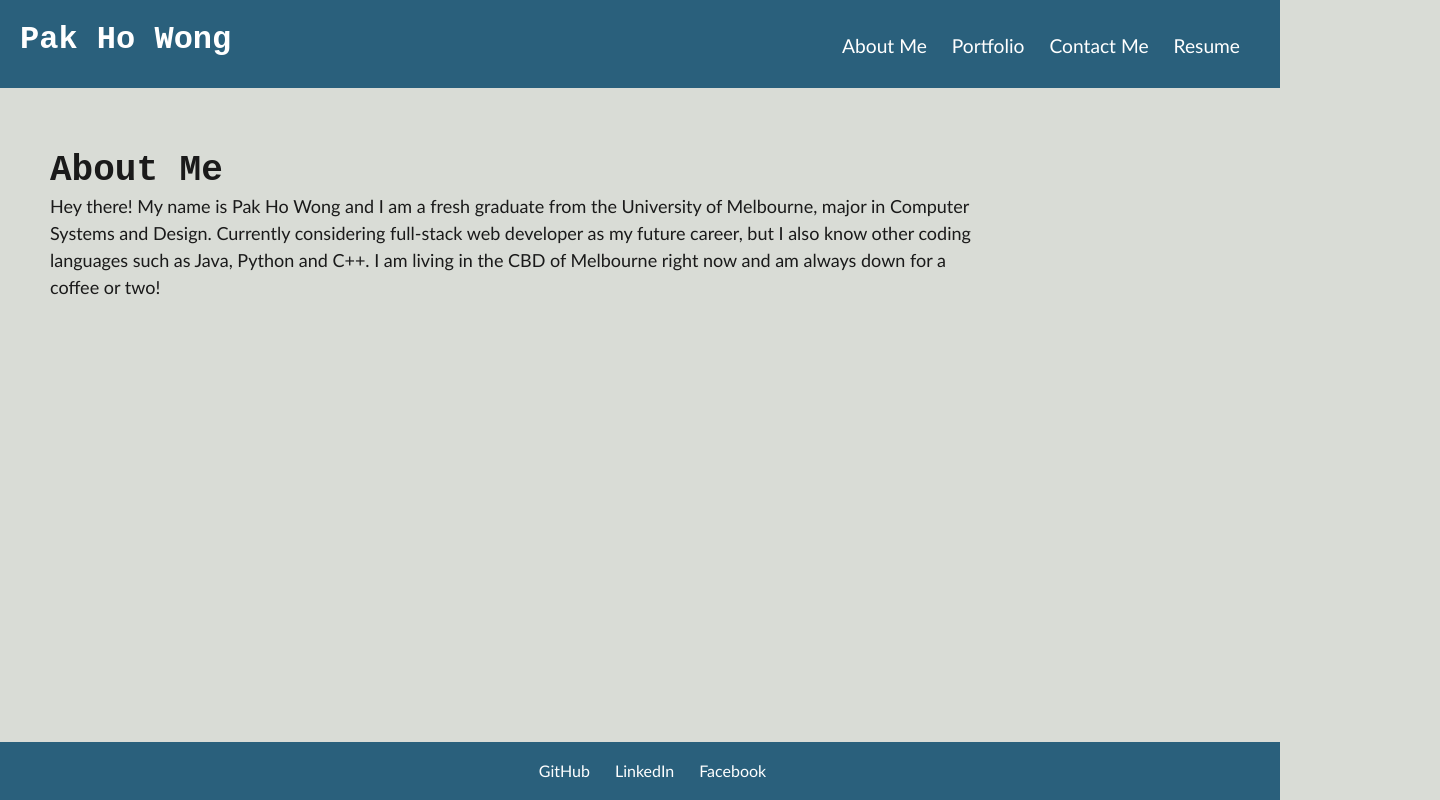
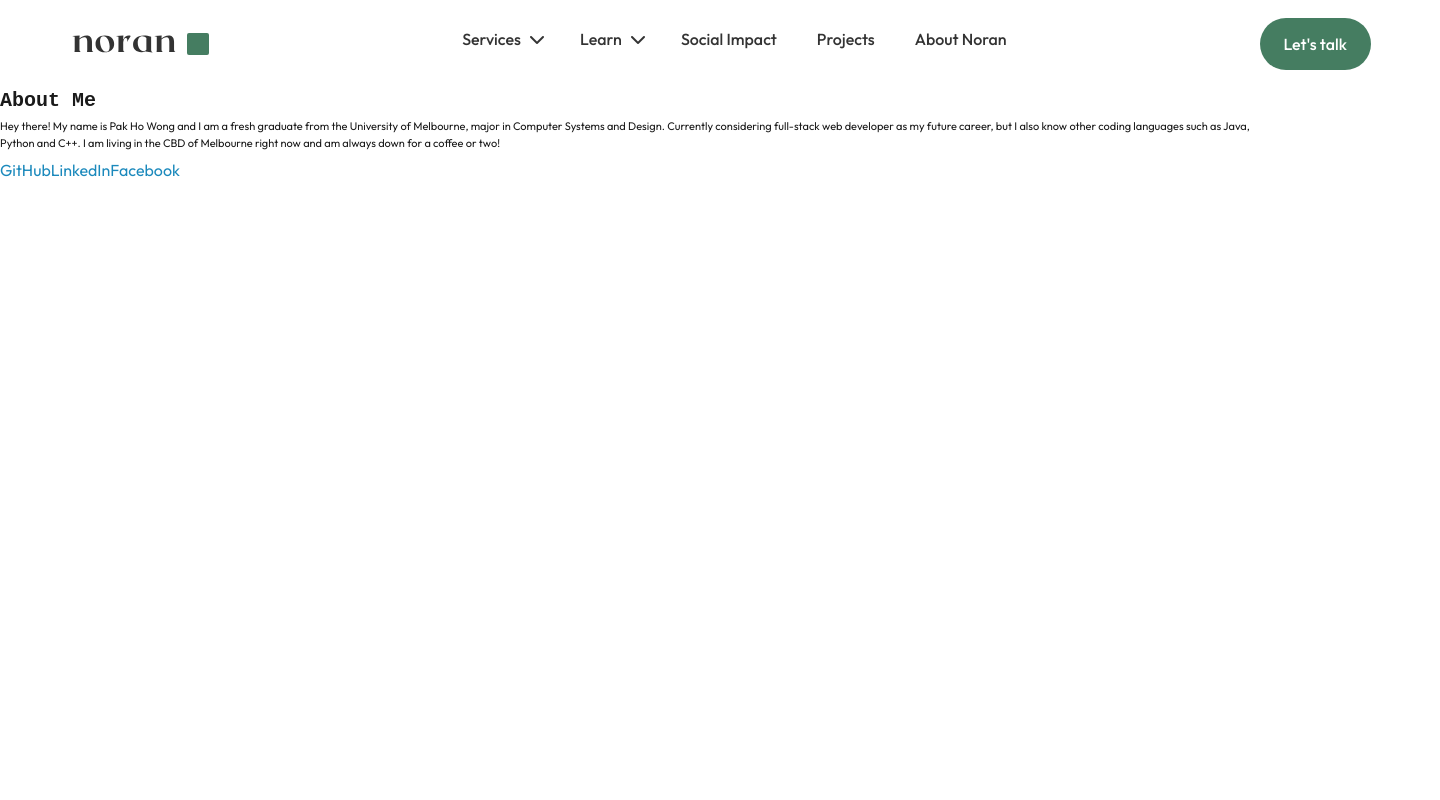
Before and after one commit to wongpakho814/noran, a React (Create React App) app: page / in a window 1280 px wide. Shown: the whole page, 1440 px wide, since content can reach past the window. Built offline with nearby package versions, Linux system fonts and the light colour scheme.

Commit message:
Implemented header styles

```diff
--- a/public/index.html
+++ b/public/index.html
@@ -9,6 +9,7 @@
       name="description"
       content="Web site created using create-react-app"
     />
+    <link rel="stylesheet" href="https://cdnjs.cloudflare.com/ajax/libs/font-awesome/6.4.0/css/all.min.css">
     <link rel="apple-touch-icon" href="%PUBLIC_URL%/logo192.png" />
     <!--
       manifest.json provides metadata used when your web app is installed on a
@@ -24,7 +25,7 @@
       work correctly both with client-side routing and a non-root public URL.
       Learn how to configure a non-root public URL by running `npm run build`.
     -->
-    <title>React App</title>
+    <title>Noran Design</title>
   </head>
   <body>
     <noscript>You need to enable JavaScript to run this app.</noscript>
--- a/src/App.css
+++ b/src/App.css
@@ -1,229 +1,96 @@
-/* Styles applied to the entire document/body */
+@import url("https://fonts.googleapis.com/css2?family=Outfit:wght@100;200;300;400;500;600;700;800;900&display=swap");
+
+/* Reset and common styles */
+* {
+  margin: 0;
+  padding: 0;
+  box-sizing: border-box;
+  text-decoration: none;
+  list-style-type: none;
+  outline: none;
+  font-family: "Outfit", sans-serif;
+}
+
 html {
+  font-size: 62.5%;
   scroll-behavior: smooth;
 }
 
-body {
-  font-family: "Trebuchet MS", "Lucida Sans Unicode", "Lucida Grande",
-    "Lucida Sans", Arial, sans-serif;
-  background-color: #d9dcd6;
-  margin: 0px;
+.lets-talk-btn {
+  display: flex;
+  padding: 1.6rem 2.4rem;
+  justify-content: flex-end;
+  align-items: center;
+  gap: 1rem;
+  border-radius: 7rem;
+  border: none;
+  background: var(--primary, #457d61);
+  color: var(--white, #fff);
+  font-size: 1.6rem;
+  font-weight: 500;
+  line-height: 2rem;
+}
+/* End of reset and common styles */
+
+/* Header */
+header {
+  background: var(--white, #fff);
+  display: flex;
+  width: 144rem;
+  height: 8.8rem;
+  padding: 1.8rem 6.4rem;
+  justify-content: center;
+  align-items: center;
+  gap: 25.3rem;
 }
 
-a {
-  color: white;
-  text-decoration: none;
+/* Logo */
+
+.logo-wrapper {
+  display: flex;
+  align-items: center;
+  gap: 0.8rem;
 }
 
-a:hover {
-  color: #d9dcd6;
-  text-decoration: none;
+.logo {
+  color: #333333;
+  width: 11.001rem;
+  height: 1.8703rem;
 }
 
-section {
+.logo-square {
+  width: 2.2rem;
+  height: 2.2rem;
+  border-radius: 0.2rem;
+  background: var(--primary, #457d61);
+}
+/* End of logo */
+
+/* Navbar */
+.nav {
   display: flex;
-  flex-wrap: wrap;
-  padding: 50px;
+  align-items: flex-start;
+  gap: 4rem;
 }
 
-section h2 {
-  font-size: 36px;
-  margin-right: 25px;
-  margin-bottom: 15px;
+.nav-item {
+  display: flex;
+  align-items: center;
+  gap: 0.8rem;
 }
 
-/* Styles applied to the header and footer */
-header,
-footer {
-  padding: 20px;
-  font-family: "Trebuchet MS", "Lucida Sans Unicode", "Lucida Grande",
-    "Lucida Sans", Arial, sans-serif;
-  background-color: #2a607c;
-  color: #ffffff;
+.nav-item a {
+  color: var(--text, #333);
+  font-size: 1.6rem;
+  font-weight: 500;
+  line-height: 150%;
 }
 
-footer {
-  text-align: center;
-  position: fixed;
-  bottom: 0;
-  width: 100%;
+.nav-item i {
+  width: 1.6rem;
+  height: 1.6rem;
+  color: #333333;
+  padding-left: 0.5rem;
 }
-
-footer a {
-  margin-left: 25px;
-}
-
-header h1 {
-  display: inline-block;
-  font-size: 200%;
-}
-
-nav {
-  float: right;
-  padding-top: 15px;
-  margin-right: 20px;
-  font-family: "Gill Sans", "Gill Sans MT", Calibri, "Trebuchet MS", sans-serif;
-  font-size: 120%;
-}
-
-nav ul {
-  list-style-type: none;
-}
-
-nav ul li {
-  display: inline-block;
-  margin-left: 25px;
-}
-
-/* About Me section styles */
-#about-me {
-  flex: 1 0 0;
-  flex-direction: column;
-}
-
-#about-me h2 {
-  margin-top: 10px;
-  margin-bottom: 0px;
-}
-
-#about-me p {
-  font-size: 18px;
-  width: 80%;
-  text-align: left;
-}
-
-/* Styles applied to the profile picture in the top right corner */
-#profile-pic {
-  border-radius: 50%;
-  margin: 20px 20px 20px 0px;
-  width: 150px;
-}
-
-/* Styles applied to the Previous Work section */
-#portfolio-container {
-  justify-content: center;
-}
-
-#previous-work {
-  display: flex;
-  text-align: center;
-  padding-left: 0px;
-  padding-right: 0px;
-  vertical-align: middle;
-}
-
-#previous-work div {
-  width: 50%;
-  margin: auto;
-}
-
-#previous-work img {
-  width: 95%;
-  animation: shrink 0.3s;
-  margin-top: 25px;
-}
-
-#previous-work img:nth-child(odd) {
-  margin-right: 25px;
-}
-
-#previous-work img:hover {
-  width: 100%;
-  animation: enlarge 0.3s;
-}
-
-#previous-work p {
-  font-size: 16px;
-  margin: auto;
-}
-
-#previous-work .title {
-  font-style: italic;
-}
-
-/* Styles for the Contact Me page */
-input[type="text"],
-select,
-textarea {
-  width: 100%;
-  padding: 12px;
-  border: 1px solid #ccc;
-  border-radius: 4px;
-  box-sizing: border-box;
-  margin-top: 6px;
-  margin-bottom: 16px;
-  resize: vertical;
-}
-
-input[type="submit"] {
-  background-color: #2a607c;
-  color: white;
-  padding: 12px 20px;
-  border: none;
-  border-radius: 4px;
-  cursor: pointer;
-}
-
-input[type="submit"]:hover {
-  background-color: #214d63;
-}
-
-#contact-me .container {
-  border-radius: 5px;
-  background-color: #f2f2f2;
-  padding: 20px;
-}
-
-/* Styling for the resume page */
-#resume {
-  display: flex;
-  justify-content: center;
-  align-items: center;
-  text-align: center;
-}
-
-#resume a {
-  color: #2a607c;
-}
-
-#resume a:hover {
-  color: #214d63;
-  text-decoration: underline;
-}
-
-#resume p,
-ul {
-  text-align: left;
-}
-
-/* Animations for the Previous Work section's images */
-@keyframes enlarge {
-  0% {
-    width: 95%;
-  }
-  100% {
-    width: 100%;
-  }
-}
-
-@keyframes shrink {
-  0% {
-    width: 100%;
-  }
-  100% {
-    width: 95%;
-  }
-}
-
-/* For mobile phone users */
-@media screen and (max-width: 768px) {
-  header {
-    display: flex;
-    flex-wrap: wrap;
-    justify-content: center;
-  }
-
-  nav ul {
-    padding-left: 0%;
-  }
-}
+/* End of navbar */
+/* End of header */
--- a/src/components/Header.js
+++ b/src/components/Header.js
@@ -1,16 +1,21 @@
 import React from "react";
 import Navigation from "./Navigation";
+import logo from "../images/Noran logo.svg";
 
 function Header({ currentPage, handlePageChange }) {
   return (
     <header>
-      <h1>Pak Ho Wong</h1>
+      <div className="logo-wrapper">
+        <img className="logo" src={logo} alt="Noran Design"></img>
+        <div className="logo-square"></div>
+      </div>
       <nav>
         <Navigation
           currentPage={currentPage}
           handlePageChange={handlePageChange}
         />
       </nav>
+      <button className="lets-talk-btn">Let's talk</button>
     </header>
   );
 }
--- a/src/components/Navigation.js
+++ b/src/components/Navigation.js
@@ -5,41 +5,52 @@ function Navigation({ currentPage, handlePageChange }) {
     <ul className="nav nav-tabs">
       <li className="nav-item">
         <a
-          href="#about"
-          onClick={() => handlePageChange("About")}
+          href="#home"
+          onClick={() => handlePageChange("Home")}
           // If the current page is "Home", we set the current page to 'nav-link-active', otherwise 'nav-link'
-          className={currentPage === "About" ? "nav-link active" : "nav-link"}
+          className={currentPage === "Home" ? "nav-link active" : "nav-link"}
         >
-          About Me
+          Services <i className="fa-solid fa-chevron-down"></i>
         </a>
       </li>
       <li className="nav-item">
         <a
-          href="#portfolio"
-          onClick={() => handlePageChange("Portfolio")}
-          className={
-            currentPage === "Portfolio" ? "nav-link active" : "nav-link"
-          }
+          href="#learn"
+          onClick={() => handlePageChange("Learn")}
+          className={currentPage === "Learn" ? "nav-link active" : "nav-link"}
         >
-          Portfolio
+          Learn <i className="fa-solid fa-chevron-down"></i>
         </a>
       </li>
       <li className="nav-item">
         <a
-          href="#contact"
-          onClick={() => handlePageChange("Contact")}
-          className={currentPage === "Contact" ? "nav-link active" : "nav-link"}
+          href="#social-impact"
+          onClick={() => handlePageChange("SocialImpact")}
+          className={
+            currentPage === "SocialImpact" ? "nav-link active" : "nav-link"
+          }
         >
-          Contact Me
+          Social Impact
         </a>
       </li>
       <li className="nav-item">
         <a
-          href="#resume"
-          onClick={() => handlePageChange("Resume")}
-          className={currentPage === "Resume" ? "nav-link active" : "nav-link"}
+          href="#projects"
+          onClick={() => handlePageChange("Projects")}
+          className={
+            currentPage === "Projects" ? "nav-link active" : "nav-link"
+          }
         >
-          Resume
+          Projects
+        </a>
+      </li>
+      <li className="nav-item">
+        <a
+          href="#about"
+          onClick={() => handlePageChange("About")}
+          className={currentPage === "About" ? "nav-link active" : "nav-link"}
+        >
+          About Noran
         </a>
       </li>
     </ul>
```
